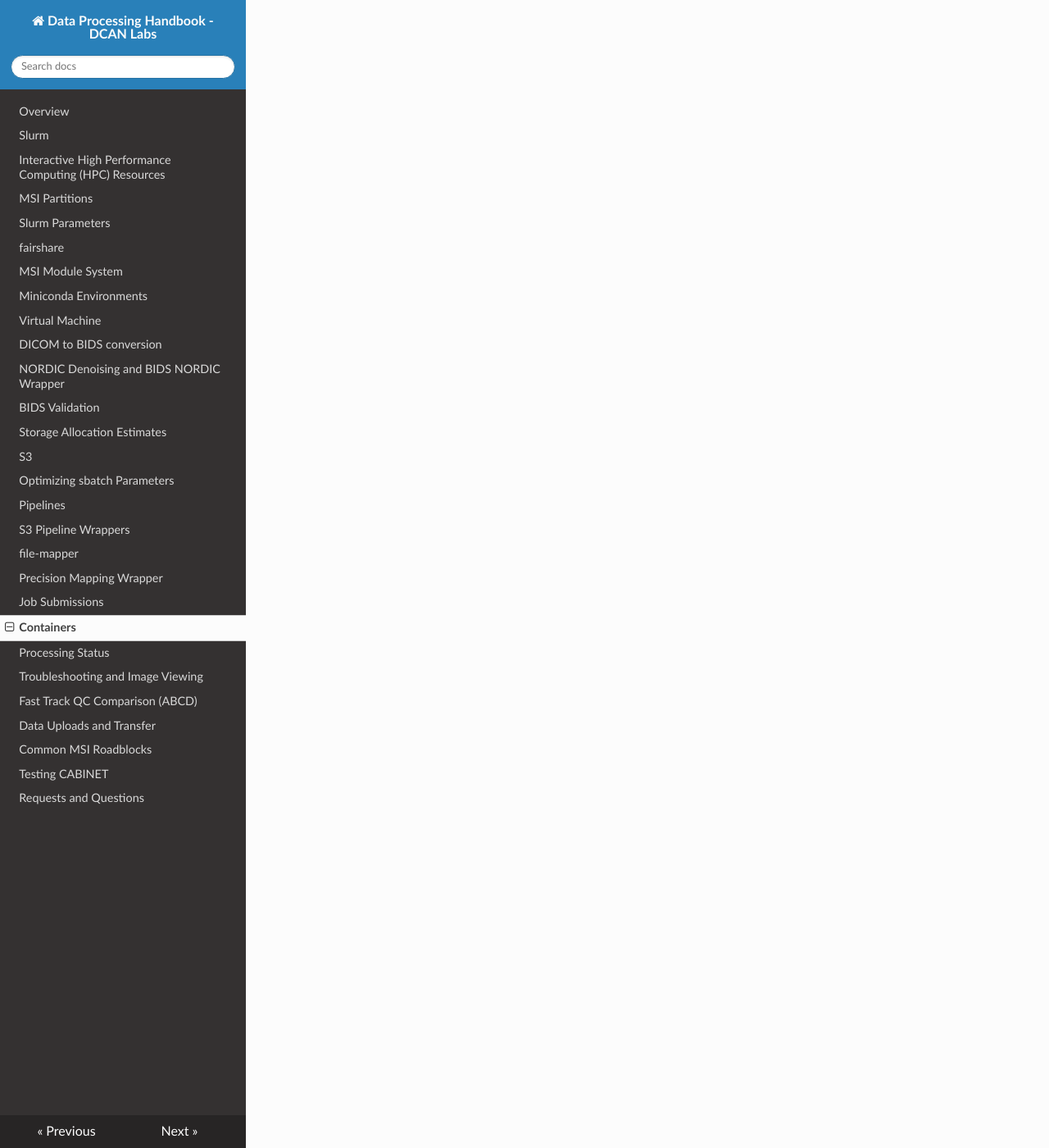
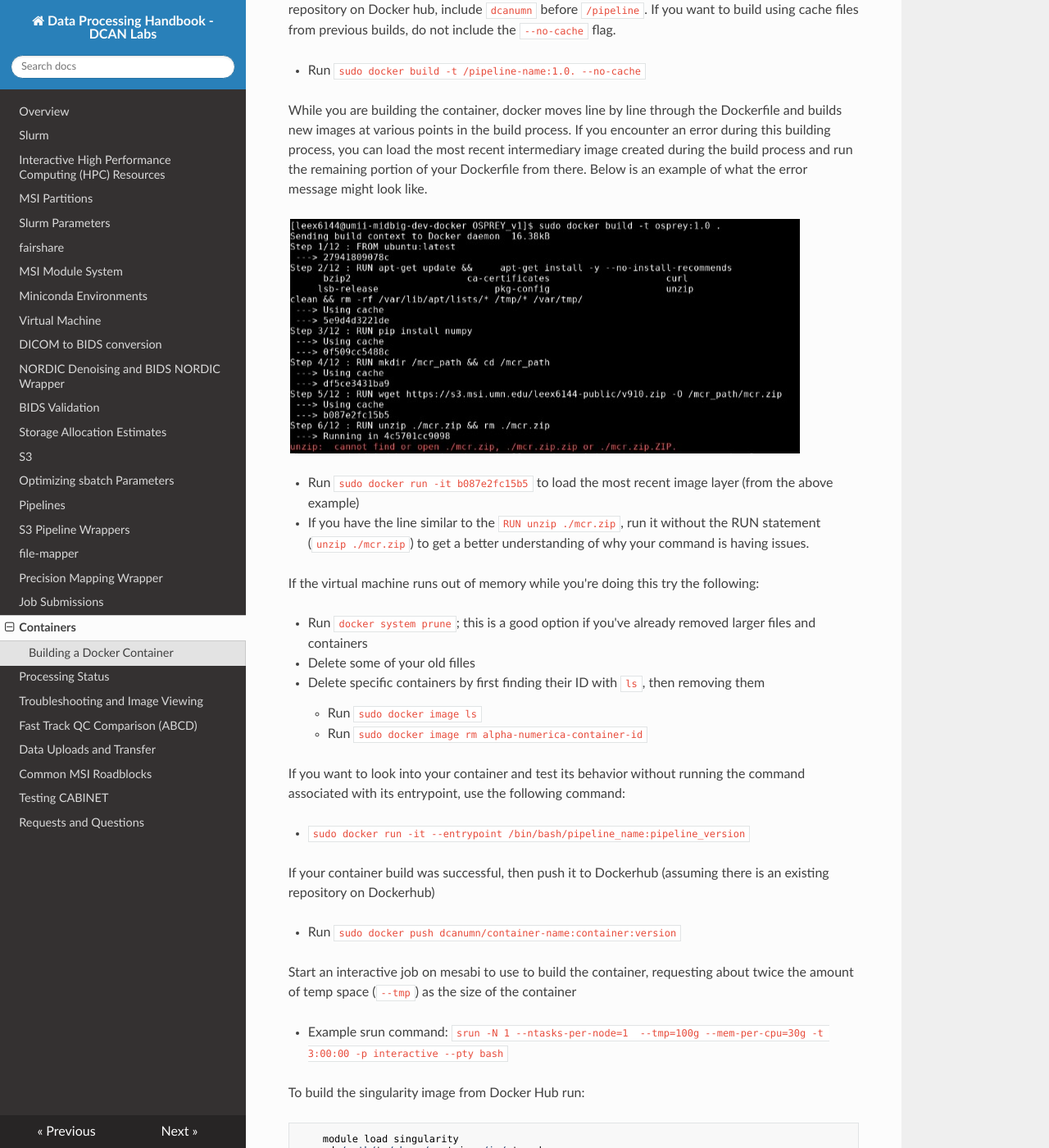
Before and after one commit to DCAN-Labs/cdni-brain, an MkDocs documentation site: the page built from docs/containers.md, in a window 1280 px wide and 1400 px high, scrolled down 1787 px. Shown: the whole window at 82% size. Built offline with MkDocs 1.6.1, drawn with Linux system fonts in a browser that asks for light colours; nearby versions of some CDN libraries; some of the changed text lies outside the part shown.

Commit message:
added information about building containers

```diff
--- a/docs/containers.md
+++ b/docs/containers.md
@@ -41,3 +41,83 @@ For pulling Docker images, see [this document](https://docs.google.com/document/
 
 
 *Note: make sure MIDB’s Virtual Machine is accessible for you before pulling Docker images. [See here to go through the process](vm.md).*
+
+## Building a Docker Container
+
+Before you build a container, you might need to get access to the VM at MSI where the container will be built. Find out [how to get access here](vm.md)
+
+Once you have access, open a terminal at MSI and ssh into the VM
+
+- Run `ssh umii-midbig-dev-docker.oit.umn.edu`
+
+- If you are building a CABINET container, you do not need to ssh into the VM; this container is too big to be built there and can be built directly on the Linux machine
+
+Assuming you have a github repository that has the dockerfile to build your image and any prerequisite files, download the repository to the machine
+
+- Run `git clone html-to-repo --branch name-of-branch-to-clone`
+
+- If you are asked for your credentials, enter your github username, then open Github and go to Settings -> Developer Settings (located at very bottom) -> Personal Access Tokens and click Generate New Token. Enter the new token ID as your password.
+
+Navigate into the cloned repository
+
+- Run `cd name-of-repo`
+
+Build the container with docker. The version (1.0. in the example command) is whatever you name it, check the docker documentation for acceptable container names. If there is an existing repository on Docker hub, include `dcanumn` before `/pipeline`. If you want to build using cache files from previous builds, do not include the `--no-cache` flag.
+
+- Run `sudo docker build -t /pipeline-name:1.0. --no-cache`
+
+While you are building the container, docker moves line by line through the Dockerfile and builds new images at various points in the build process. If you encounter an error during this building process, you can load the most recent intermediary image created during the build process and run the remaining portion of your Dockerfile from there. Below is an example of what the error message might look like.
+
+![Docker Error Example](img/docker_error_example.jpeg)
+
+- Run `sudo docker run -it b087e2fc15b5` to load the most recent image layer (from the above example)
+
+- If you have the line similar to the `RUN unzip ./mcr.zip`, run it without the RUN statement (`unzip ./mcr.zip`) to get a better understanding of why your command is having issues.
+
+If the virtual machine runs out of memory while you're doing this try the following:
+
+- Run  `docker system prune`; this is a good option if you've already removed larger files and containers
+
+- Delete some of your old filles
+
+- Delete specific containers by first finding their ID with `ls`, then removing them
+
+    - Run `sudo docker image ls`
+
+    - Run `sudo docker image rm alpha-numerica-container-id`
+
+If you want to look into your container and test its behavior without running the command associated with its entrypoint, use the following command:
+
+- `sudo docker run -it --entrypoint /bin/bash/pipeline_name:pipeline_version`
+
+If your container build was successful, then push it to Dockerhub (assuming there is an existing repository on Dockerhub)
+
+- Run `sudo docker push dcanumn/container-name:container:version`
+
+Start an interactive job on mesabi to use to build the container, requesting about twice the amount of temp space (`--tmp`) as the size of the container
+
+- Example srun command: `srun -N 1 --ntasks-per-node=1  --tmp=100g --mem-per-cpu=30g -t 3:00:00 -p interactive --pty bash`
+
+To build the singularity image from Docker Hub run:
+
+        module load singularity
+        cd /path/to/where/container/is/stored
+        singularity pull name_for_singularity_image.sif docker://account/container_name:container_version
+
+        * The account will probably be dcanumn *
+
+If you pushed the image to Docker Hub, you do not need to also perform the following steps
+
+If the build was successful but there is not a repository on Dockerhub for you to push to, save the build as a tar
+
+- Run `sudo docker save pipeline-name:pipeline_version > /path/to/save/tar/image/pipeline_name_version.tar`
+
+Send the tar'd docker image to the main file storage system at MSI so that we can use the singularity instance installed at MSI to convert the docker image into a singularity image
+
+- Run `scp /path/to/tar/file/on/virtual_machine/pipeline-name.tar user_id@mesabi.msi.umn.edu:/path/at/msi/to/store/container/`
+
+To build the image from docker archive, grab an srun then run:
+
+        module load singularity
+        cd /path/to/where/container/is/stored
+        singularity build name_for_singularity_image.sif docker-archive://pipeline-name.tar
```
Also changed, not shown: other parts of docs/containers.md (+1 -1 lines), docs/img/docker_error_example.jpeg (added).
